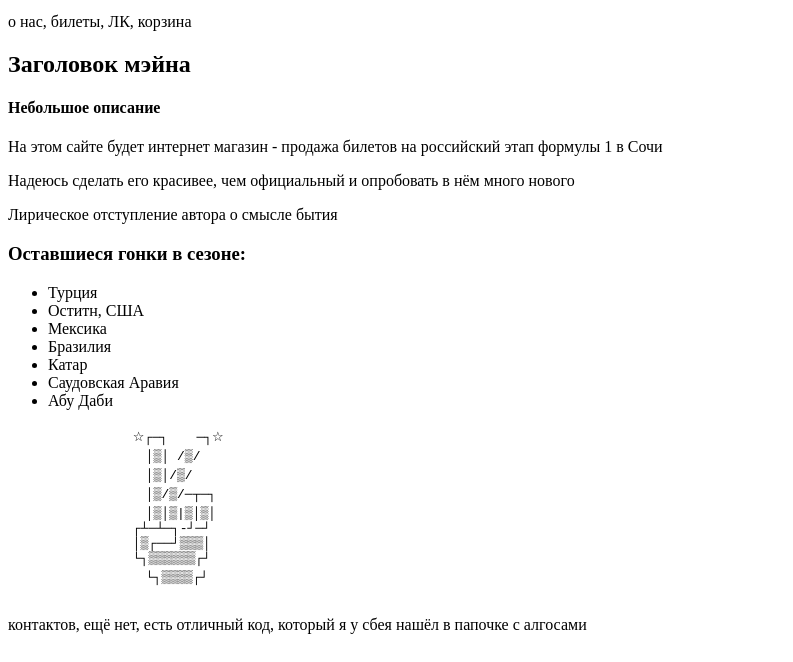
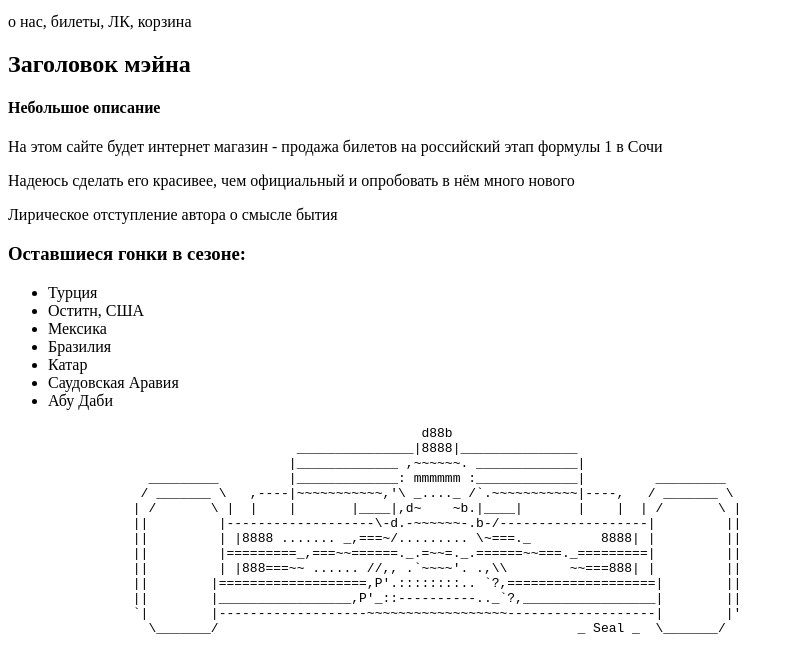
Before and after one commit to Artemon28/Artemon28.github.io, a plain HTML site: page index.html in a window 1280 px wide. Shown: the part 101-763 px from the top of the page, without its empty margins (0-793 px from the left). Drawn offline with Linux system fonts and the light colour scheme.

Commit message:
all before quote

```diff
--- a/index.html
+++ b/index.html
@@ -36,17 +36,26 @@
         </aside>
         <aside>
             <pre>
-                ☆┌─┐　  ─┐☆
-                　│▒│ /▒/
-                　│▒│/▒/
-                　│▒/▒/─┬─┐
-                　│▒│▒|▒│▒│
-                ┌┴─┴─┐-┘─┘
-                │▒┌──┘▒▒▒│
-                └┐▒▒▒▒▒▒┌┘
-                　└┐▒▒▒▒┌┘
+                                                     d88b
+                                     _______________|8888|_______________
+                                    |_____________ ,~~~~~~. _____________|
+                  _________         |_____________: mmmmmm :_____________|         _________
+                 / _______ \   ,----|~~~~~~~~~~~,'\ _...._ /`.~~~~~~~~~~~|----,   / _______ \
+                | /       \ |  |    |       |____|,d~    ~b.|____|       |    |  | /       \ |
+                ||         |-------------------\-d.-~~~~~~-.b-/-------------------|         ||
+                ||         | |8888 ....... _,===~/......... \~===._         8888| |         ||
+                ||         |=========_,===~~======._.=~~=._.======~~===._=========|         ||
+                ||         | |888===~~ ...... //,, .`~~~~'. .,\\        ~~===888| |         ||
+                ||        |===================,P'.::::::::.. `?,===================|        ||
+                ||        |_________________,P'_::----------.._`?,_________________|        ||
+                `|        |-------------------~~~~~~~~~~~~~~~~~~-------------------|        |'
+                  \_______/                                              _ Seal _  \_______/
             </pre>
         </aside>
+        <blockquote>
+            <p>Аэродинамика — это для тех, кто не умеет строить мощные моторы!</p>
+            <cite>Энцо Феррари</cite>
+        </blockquote>
     </main>
     <footer>
         <p>контактов, ещё нет, есть отличный код, который я у сбея нашёл в папочке с алгосами</p>
```
